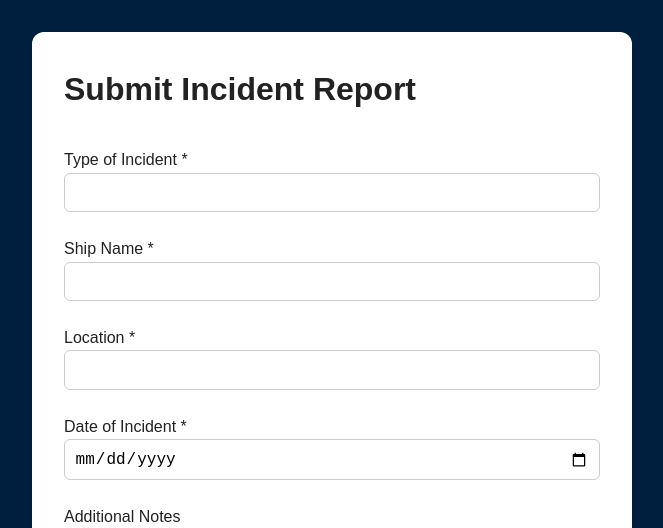
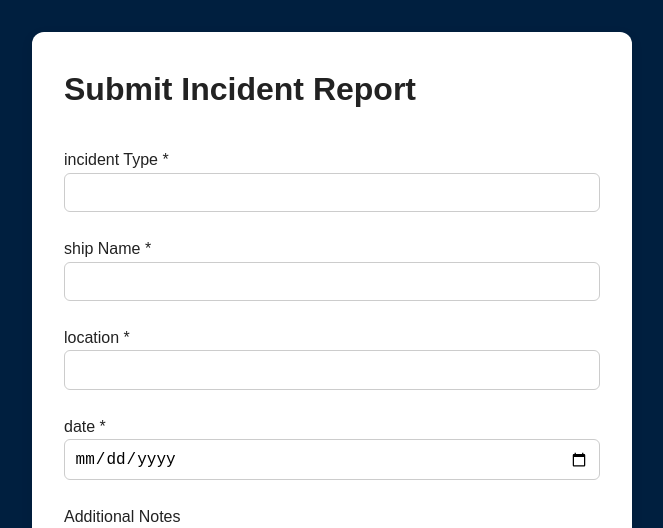
Before and after one commit to LSPippin/SilentWake, a React (Vite) app: page /submit-report in a window 1280 px wide. Shown: the top 528 px of the page, without its empty margins (308-971 px from the left). Built offline with nearby package versions, Linux system fonts and the light colour scheme.

Commit message:
Modifying for local storage

```diff
--- a/src/components/ReportForm.jsx
+++ b/src/components/ReportForm.jsx
@@ -1,6 +1,6 @@
 import { useState } from 'react';
 import { useNavigate } from 'react-router-dom';
-import SuccessOverlay from './SuccessOverlay'; // Make sure this exists
+import SuccessOverlay from './SuccessOverlay'; // Make sure you have this
 
 export default function ReportForm() {
   const navigate = useNavigate();
@@ -24,7 +24,6 @@ export default function ReportForm() {
 
     setFormData((prev) => ({ ...prev, [name]: newValue }));
 
-    // Re-validate on every change
     const updatedErrors = validate({ ...formData, [name]: newValue });
     setErrors(updatedErrors);
   };
@@ -45,7 +44,6 @@ export default function ReportForm() {
 
   const handleSubmit = (e) => {
     e.preventDefault();
-
     const validationErrors = validate();
     if (Object.keys(validationErrors).length > 0) {
       setErrors(validationErrors);
@@ -58,13 +56,21 @@ export default function ReportForm() {
       return;
     }
 
-    console.log('Submitted:', formData);
+    const existingData = JSON.parse(localStorage.getItem('reports')) || [];
+    const newSubmission = {
+      ...formData,
+      id: Date.now(),
+      submittedAt: new Date().toISOString(),
+    };
+
+    localStorage.setItem('reports', JSON.stringify([...existingData, newSubmission]));
+
     setErrors({});
     setShowOverlay(true);
 
     setTimeout(() => {
       setShowOverlay(false);
-      navigate('/welcome');
+      navigate('/dashboard');
     }, 4000);
   };
 
@@ -73,65 +79,22 @@ export default function ReportForm() {
       <form onSubmit={handleSubmit} style={styles.form}>
         <h2>Submit Incident Report</h2>
 
-        <label>
-          Type of Incident *
+        {['incidentType', 'shipName', 'location', 'date'].map((field) => (
+          <label key={field}>
+            {field.replace(/([A-Z])/g, ' $1')} *
             <input
-            type="text"
-            name="incidentType"
-            value={formData.incidentType}
+              type={field === 'date' ? 'date' : 'text'}
+              name={field}
+              value={formData[field]}
               onChange={handleChange}
               onBlur={handleBlur}
-            style={touched.incidentType && errors.incidentType ? styles.inputError : {}}
+              style={touched[field] && errors[field] ? styles.inputError : {}}
             />
-          {touched.incidentType && errors.incidentType && (
-            <p style={styles.error}>{errors.incidentType}</p>
+            {touched[field] && errors[field] && (
+              <p style={styles.error}>{errors[field]}</p>
             )}
           </label>
-
-        <label>
-          Ship Name *
-          <input
-            type="text"
-            name="shipName"
-            value={formData.shipName}
-            onChange={handleChange}
-            onBlur={handleBlur}
-            style={touched.shipName && errors.shipName ? styles.inputError : {}}
-          />
-          {touched.shipName && errors.shipName && (
-            <p style={styles.error}>{errors.shipName}</p>
-          )}
-        </label>
-
-        <label>
-          Location *
-          <input
-            type="text"
-            name="location"
-            value={formData.location}
-            onChange={handleChange}
-            onBlur={handleBlur}
-            style={touched.location && errors.location ? styles.inputError : {}}
-          />
-          {touched.location && errors.location && (
-            <p style={styles.error}>{errors.location}</p>
-          )}
-        </label>
-
-        <label>
-          Date of Incident *
-          <input
-            type="date"
-            name="date"
-            value={formData.date}
-            onChange={handleChange}
-            onBlur={handleBlur}
-            style={touched.date && errors.date ? styles.inputError : {}}
-          />
-          {touched.date && errors.date && (
-            <p style={styles.error}>{errors.date}</p>
-          )}
-        </label>
+        ))}
 
         <label>
           Additional Notes
@@ -170,7 +133,7 @@ export default function ReportForm() {
           badgeText="🛟 Maritime Reporter Badge Earned"
           onClose={() => {
             setShowOverlay(false);
-            navigate('/welcome');
+            navigate('/dashboard');
           }}
         />
       )}
```
Lines whose indentation alone changed are shown as unchanged.
